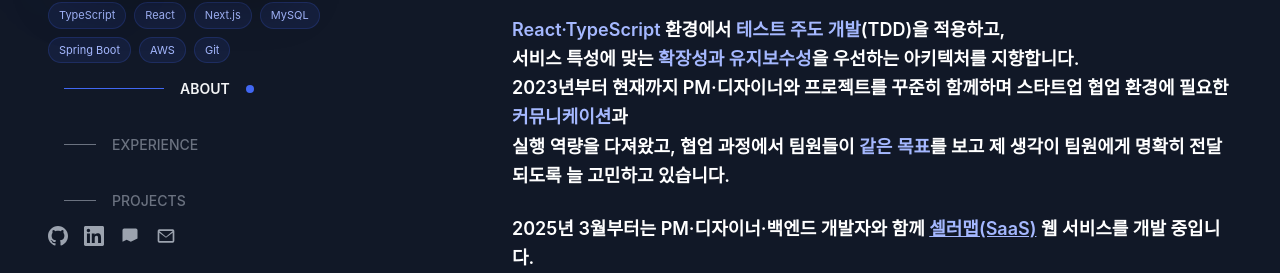
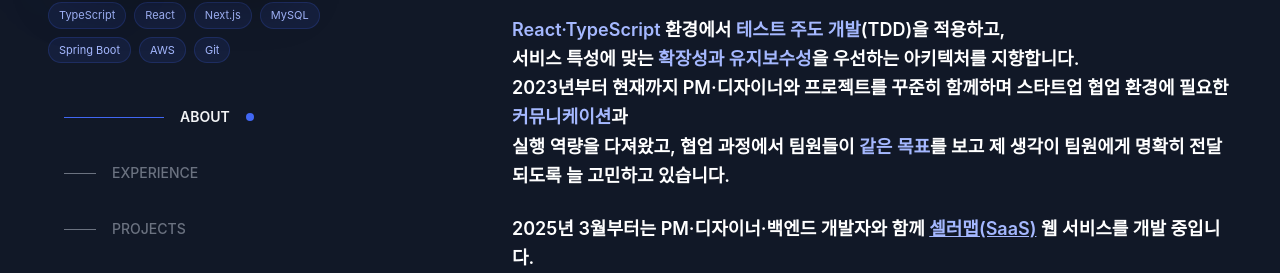
Before and after one commit to parkkr-js/portfolio, a React (Create React App) app: page / in a window 1280 px wide. Shown: the part 506-779 px from the top of the page. Built offline with nearby package versions, Linux system fonts and the light colour scheme.

Commit message:
사이드바 컨테이너: overflow-hidden으로 내부 스크롤/수축 대신 잘림 처리하였다.

```diff
--- a/src/components/layout/Sidebar.tsx
+++ b/src/components/layout/Sidebar.tsx
@@ -31,9 +31,9 @@
       initial={{ x: -100, opacity: 0 }}
       animate={{ x: 0, opacity: 1 }}
       transition={{ duration: 0.5, ease: "easeOut" }}
-      className="w-full h-full bg-gray-900 flex flex-col justify-between p-12"
+      className="w-full h-full bg-gray-900 flex flex-col p-12 overflow-hidden"
     >
-      <div className="space-y-6">
+      <div className="space-y-6 shrink-0">
         <motion.h1
           className="w-72 text-3xl font-bold text-gray-100"
           initial={{ opacity: 0, y: 20 }}
@@ -101,13 +101,17 @@
         </motion.div>
       </div>
 
+      <div className="shrink-0 mt-8">
         <Navigation
           items={navItems}
           activeSection={activeSection}
           onNavClick={handleNavClick}
         />
+      </div>
 
+      <div className="shrink-0 mt-6">
         <SocialLinks links={socialLinks} />
+      </div>
     </motion.div>
   );
 };
```
Lines whose indentation alone changed are shown as unchanged.
